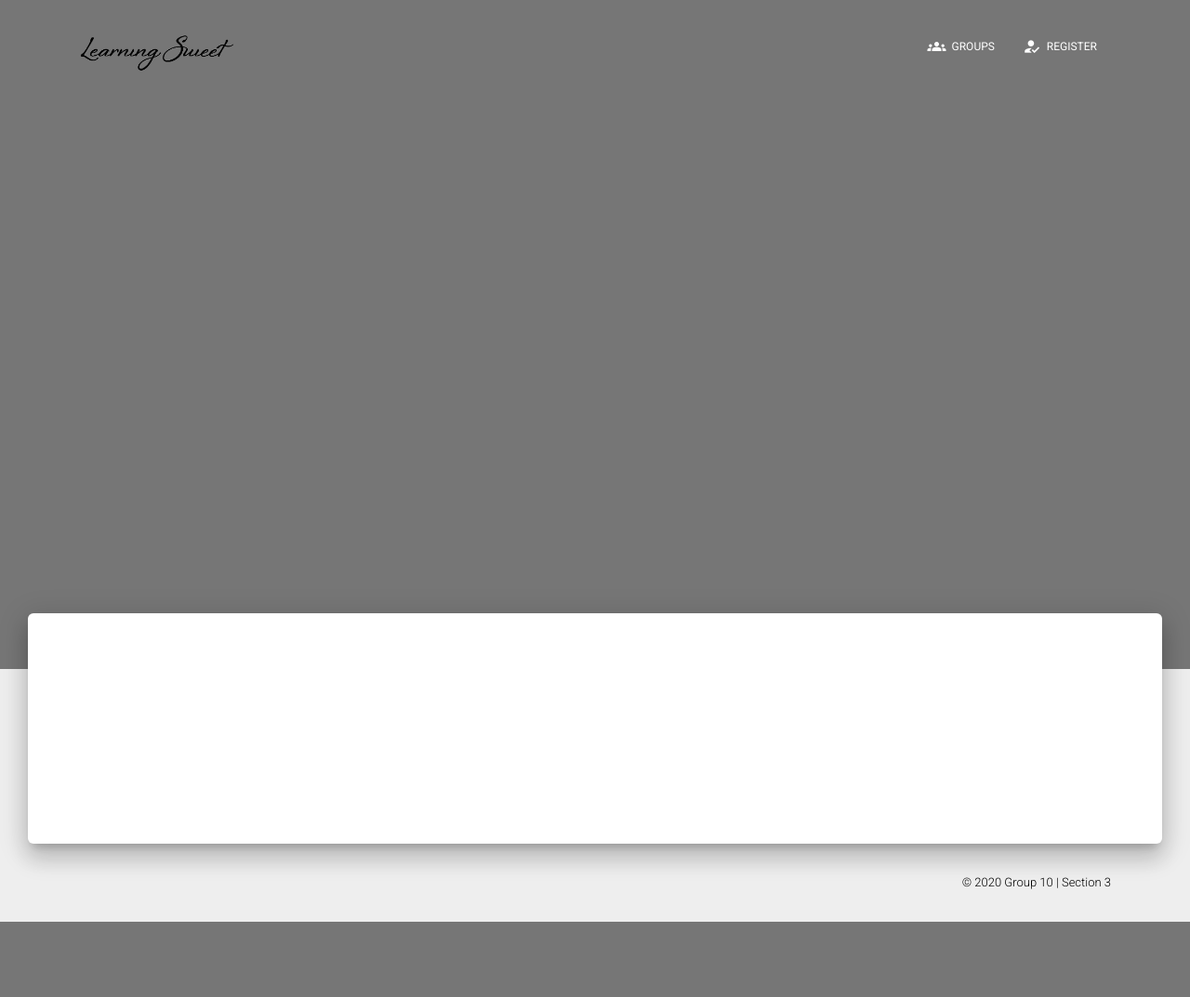
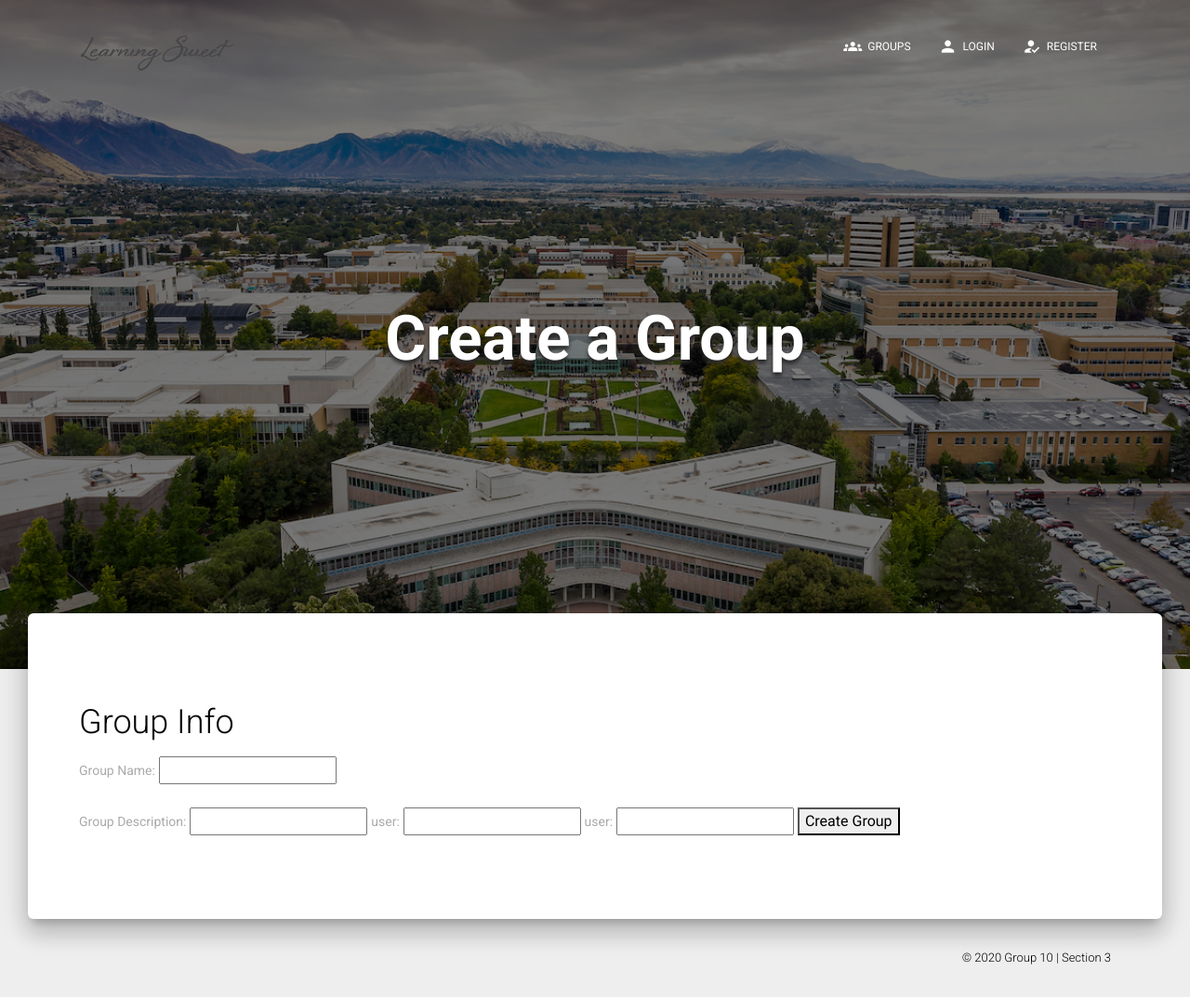
Before and after one commit to IS-Core-Fall-2020/finalProj, a Django app: page /viewgroups/creategroup/ in a window 1280 px wide. Shown: the whole page at 93% size. Before the commit the page ends 992 px from the top, so only its background shows below. Run offline with Django 3.2, Linux system fonts and the light colour scheme; some libraries are stand-ins or nearby versions.

Commit message:
more tweaks

```diff
--- a/finalProj/templates/base.html
+++ b/finalProj/templates/base.html
@@ -25,7 +25,7 @@
   <div class="container">
     <div class="navbar-translate">
       <a class="navbar-brand" href="{% url 'index' %}">
-        <img class="img-responsive" width='28%' src="{% static 'img/LSweet.png' %}" alt="LS"> </a>
+        <img class="img-responsive" width='28%' src="{% static 'img/LSweetG.png' %}" alt="LS"> </a>
       <button class="navbar-toggler" type="button" data-toggle="collapse" aria-expanded="false" aria-label="Toggle navigation">
         <span class="sr-only">Toggle navigation</span>
         <span class="navbar-toggler-icon"></span>
@@ -38,6 +38,11 @@
         <li class="nav-item">
           <a class="nav-link" rel="tooltip" title="" data-placement="bottom" data-original-title="Login below to access the GROUPS page!" href="{% url 'viewgroups' %}">
             <i class="material-icons">groups</i> Groups
+          </a>
+        </li>
+        <li class="nav-item">
+          <a class="nav-link" href="{% url 'login'%}">
+            <i class="material-icons">person</i> Login
           </a>
         </li>
         <li class="nav-item">
--- a/finalProj/templates/groups/creategroup.html
+++ b/finalProj/templates/groups/creategroup.html
@@ -1,25 +1,43 @@
+<!--CREATE GROUP page-->
+
 {% extends 'base.html' %}
+<!--This will inherit the main structure of the base.html-->
 {% load static %}
-{% block content %}
-<!DOCTYPE html>
-<html lang="en">
-<head>
-    <meta charset="UTF-8">
-    <meta name="viewport" content="width=device-width, initial-scale=1.0">
-    <title>Create New Group</title>
-</head>
-<body>
-    <section class='about-section text-center' id='viewGroups'>
-        <div class='countainer'>
-            <div class='row'>
-                <h2 class='text-white mb-4'>
-                    <p class='text-white-50'>
-                        On this page you can create a new group to work in
-                    </p>
-                </h2>
-            </div>
-        </div>
-    </section>
-</body>
-</html>
+
+
+
+{% block backgroundImg %}                                                                               <!--Make sure to put static in front of static files!!!!-->
+<div class="page-header header-filter blur-filter" data-parallax="true" style="background-image: url( {% static 'img/byucampus.jpg'%}  );">
 {% endblock %}
+
+
+{% block mainTitle %}
+<h1 style= "color: white;	-webkit-text-stroke: 0px #282828; text-shadow: 0px 4px 4px #282828;">Create a Group</h1>
+{% endblock %}
+
+
+{% block subTitle %}
+<!--<h2 style= "color: white;	-webkit-text-stroke: 0px #282828; text-shadow: 0px 4px 4px #282828;">Welcome to my personal website!</h2>-->
+
+{% endblock %}
+
+
+
+{% block mainBody %}
+
+<h2>Group Info</h2>
+
+    <form name='createGroup' method='post'>
+        {% csrf_token %}
+        <label for='groupName'>Group Name: </label>
+        <input type="text" name='groupName' id='groupName'><br><br>
+        <label for='groupDesc'>Group Description: </label>
+        <input type="text" name='groupDesc' id='groupDesc'>
+        <label for='user'>user: </label>
+        <input type="text" name='user' id='user'>
+        <label for='user'>user: </label>
+        <input type="text" name='user' id='user'>
+        <button type="submit" href="{% url 'viewgroups' %}">Create Group</button>
+    </form>
+
+{% endblock %}
--- a/finalProj/templates/groups/viewgroups.html
+++ b/finalProj/templates/groups/viewgroups.html
@@ -17,7 +17,7 @@
 
 
 {% block subTitle %}
-<!--<h2 style= "color: white;	-webkit-text-stroke: 0px #282828; text-shadow: 0px 4px 4px #282828;">Welcome to my personal website!</h2>-->
+<h3 style= "color: white;	-webkit-text-stroke: 1px #282828; text-shadow: 0px 4px 4px #282828;"><b>Only groups you have access to appear below. Reach out to the creator of a group if you want access to another group, or create your own!</b></h3>
 
 {% endblock %}
 
@@ -27,6 +27,10 @@
 
 
 
+
+<form style='text-align: right' action="{% url 'creategroup' %}">
+    <button class="btn btn-primary" style="background-color: #428BCA" type="submit">Create a New Group</button>
+</form>
 
 
 
--- a/finalProj/viewgroups/urls.py
+++ b/finalProj/viewgroups/urls.py
@@ -1,7 +1,9 @@
 from django.urls import path
-from .views import viewgroupsPageView, creategroupPageView
+
+from . import views
 
 urlpatterns = [
-    path('',viewgroupsPageView, name='viewgroups'),
-    path('creategroup/', creategroupPageView, name='creategroup'),
+    path('', views.groupsPageView, name='viewgroups'),
+    path('creategroup/', views.createGroupPageView, name='creategroup'),
+    path('newgroup/', views.createGroup, name='newgroup'),
 ]
--- a/finalProj/viewgroups/views.py
+++ b/finalProj/viewgroups/views.py
@@ -6,7 +6,7 @@ from django.contrib.auth.models import User
 from loginpage.models import Classes, Group#, GroupMember
 
 @login_required(login_url='/accounts/login')
-def viewgroupsPageView(request) :
+def groupsPageView(request) :
 
     group_filterList = Group.objects.filter(user = request.user)
 
@@ -17,5 +17,21 @@ def viewgroupsPageView(request) :
 
     return render(request, 'groups/viewgroups.html', context)
 
-def creategroupPageView(request) :
+def createGroupPageView(request) :
     return render(request, 'groups/creategroup.html')
+
+def createGroup(request) :
+    group = Group()
+    group.group_name = request.POST.get('groupName')
+    group.group_description = request.POST.get('groupDesc')
+    group.user = request.POST.get('user')
+    group.save()
+
+    group_queryList = Group.objects.all()
+
+    context = {
+        'group_list': group_queryList,
+
+        }
+
+    return render(request, 'groups/creategroup.html', context)
```
Also changed, not shown: finalProj/templates/account/login.html (+15 -10 lines), finalProj/finalProj/static/img/LSweetG.png (added), finalProj/finalProj/static/img/favicon.ico (deleted), finalProj/finalProj/static/img/favicon.png (added).
